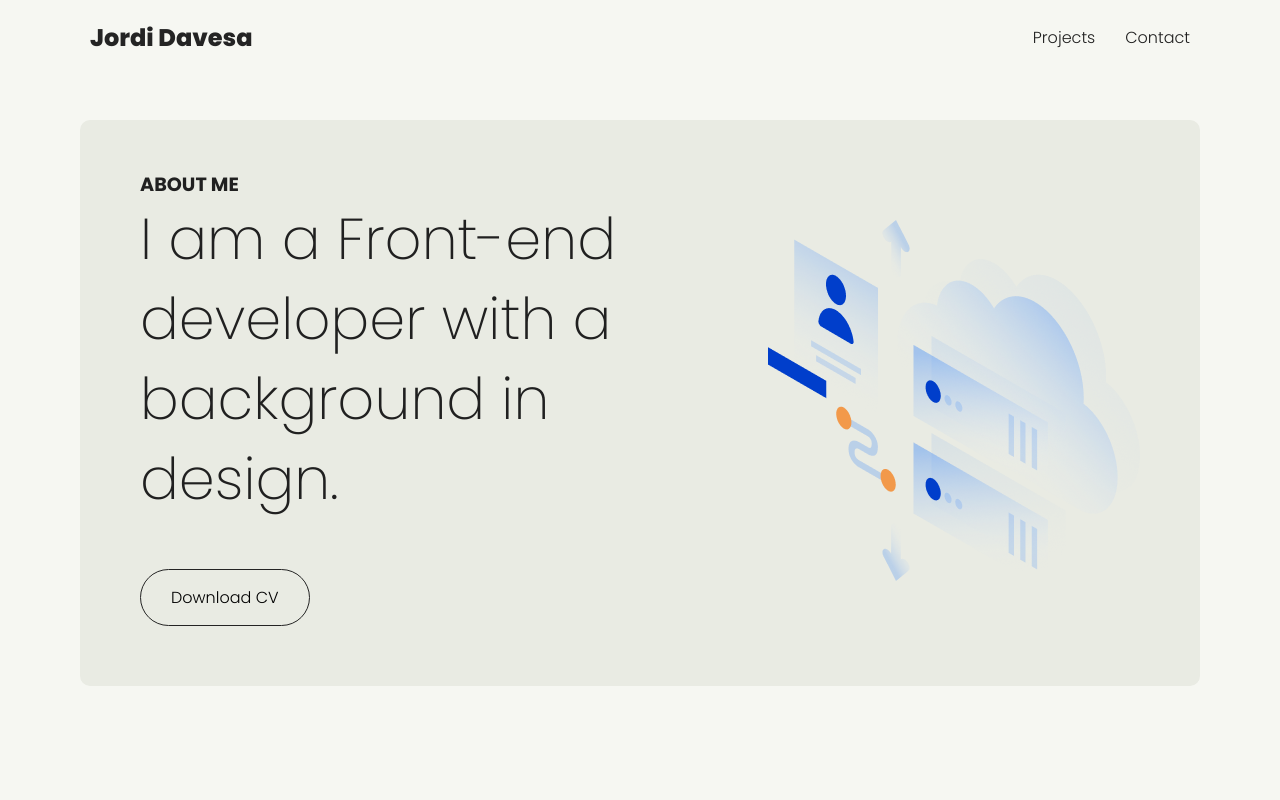
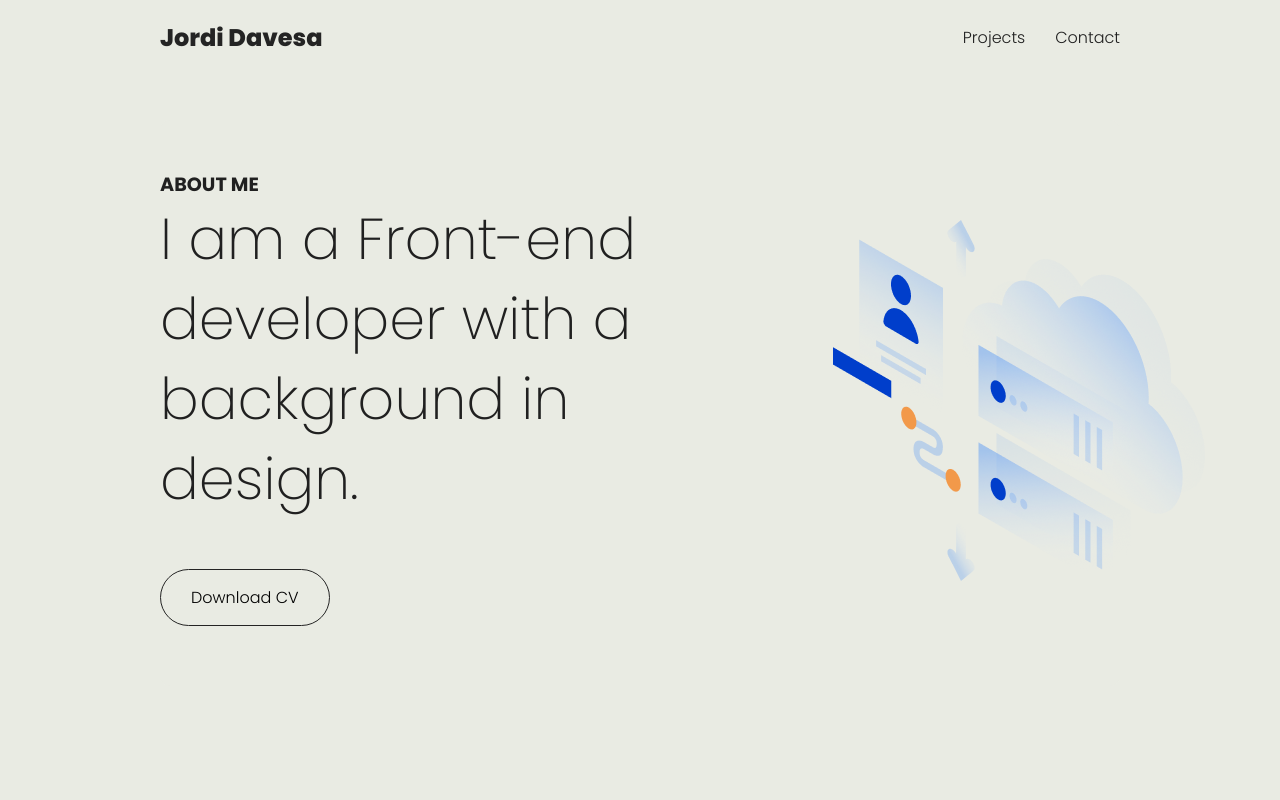
Before and after one commit to jdavesa/portfolio, a React (Create React App) app: page / in a window 1280 px wide. Shown: the top 800 px of the page. Built offline with nearby package versions, Linux system fonts and the light colour scheme.

Commit message:
Features: New Top-Section+Navbar

```diff
--- a/src/App.css
+++ b/src/App.css
@@ -16,7 +16,7 @@
   display: flex;
   justify-content: space-between;
   align-items: center !important;
-  width: 1100px;
+  width: 75%;
   margin: auto;
 }
 
@@ -67,8 +67,9 @@
 .home-page{
   margin: 0;
   padding-top: 120px;
+  background-color: rgb(233, 235, 227);
 
-  height: 3600px;
+  height: 2000px;
   /* background: rgb(255,255,255);
   background: linear-gradient(180deg, rgba(255,255,255,0) 0%, rgba(255,255,255,0) 30%, #0077ff 100%); */
 
@@ -81,15 +82,15 @@
   align-items: flex-start;
   background-color: rgb(233, 235, 227);
   border-radius: 10px;
-  padding: 30px 60px;
+  padding: 30px 0px;
   margin: auto;
-  width: 1000px;
+  width: 75%;
   margin-bottom: 200px;
 }
 
 .top-container div{
   display: flex;
-  justify-content: space-around;
+  justify-content: space-between;
   align-items: flex-start;
 }
 
@@ -129,9 +130,9 @@
 }
 
 .top-container div img{
-  width: 400px;
+  width: 700px;
   margin-top: 70px;
-  height: auto,!important;;
+  height: auto;
 }
 
 .top-container div h1{
--- a/src/components/navbar.tsx
+++ b/src/components/navbar.tsx
@@ -12,7 +12,7 @@ const NavbarContainer = styled.div<INv>`
   z-index: 2;
   width: 100vw;
   height: 50px;
-  background-color: rgb(246, 247, 242);
+  background-color: rgb(233, 235, 227);
   animation: ${(props) =>
       props.shadow === "default"
         ? null
@@ -28,15 +28,17 @@ const toShadow = keyframes`
     to{
         box-shadow: 1px 5px 20px rgba(0, 0, 0, 0.041);
         border-bottom: 1px solid rgb(36, 36, 36);
+        background-color: rgb(246, 247, 242);
     }
 `;
 
 const toNoShadow = keyframes`
     from{
-        box-shadow: 1px 5px 20px rgba(0, 0, 0, 0.041);;
+        box-shadow: 1px 5px 20px rgba(0, 0, 0, 0.041);
+        background-color: rgb(246, 247, 242);
     }
     to{
-        box-shadow: 0px 0px 0px rgba(0, 0, 0, 0.041);;
+        box-shadow: 0px 0px 0px rgba(0, 0, 0, 0.041);
     }
 `;
 
```
